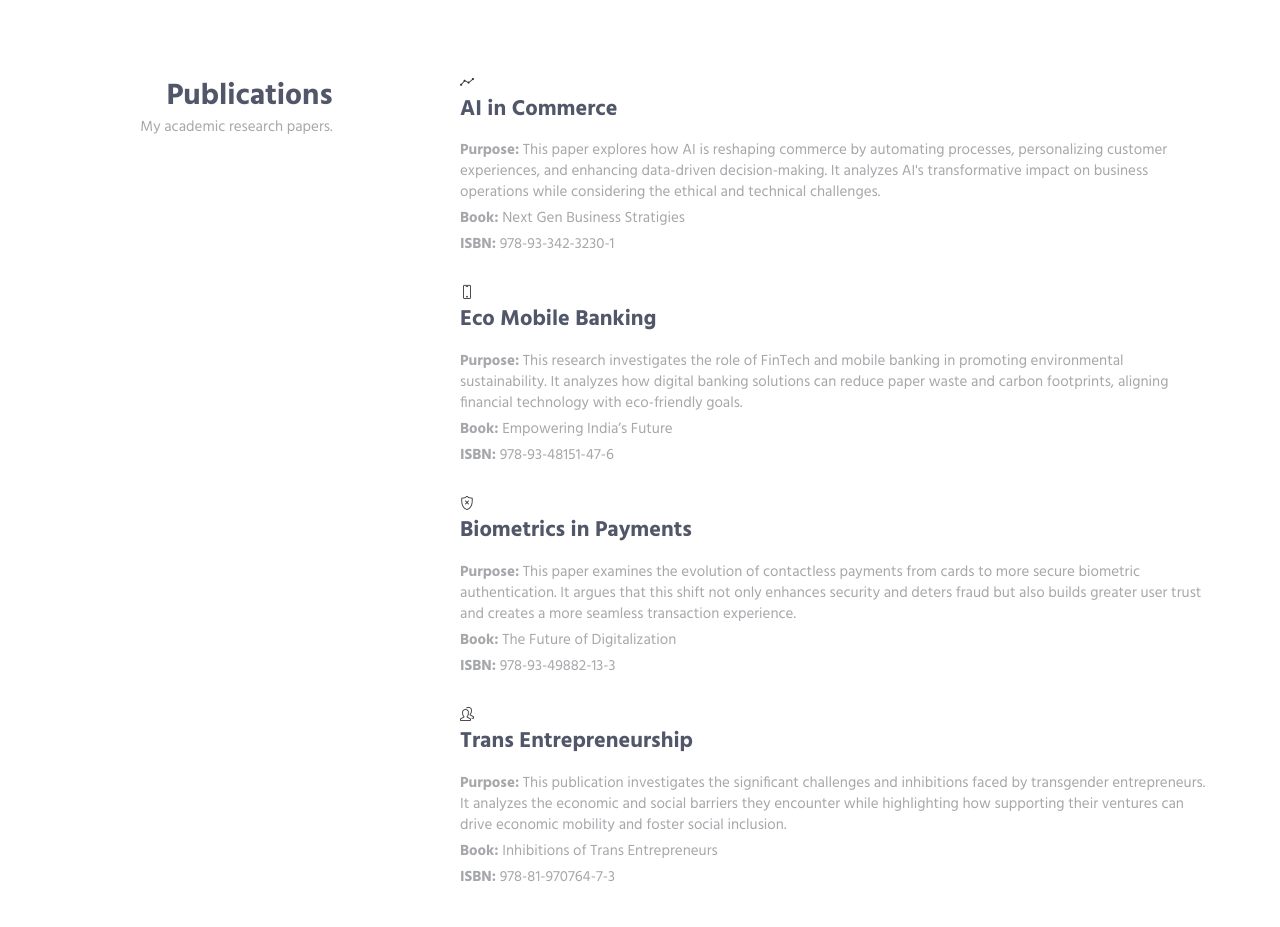
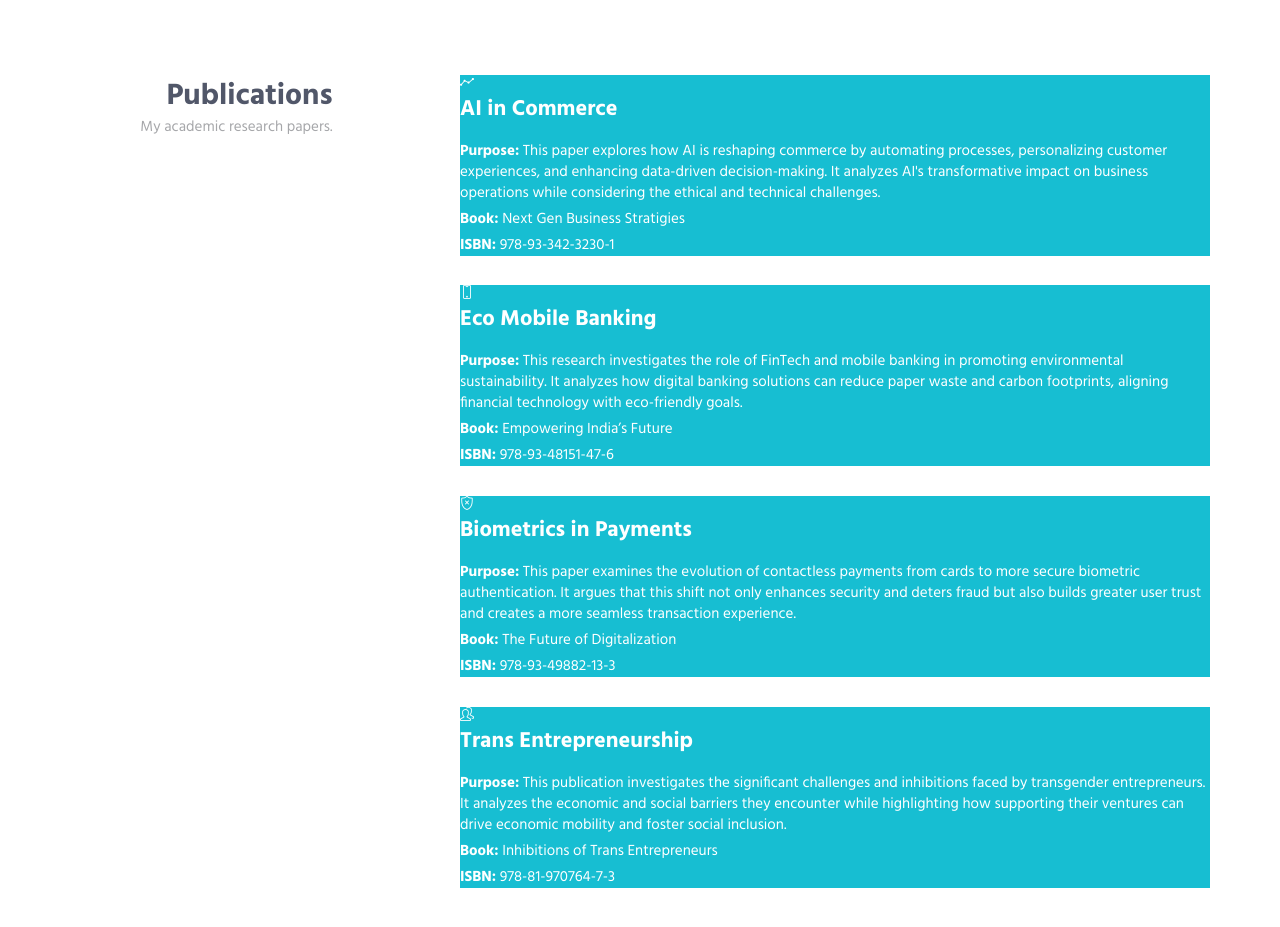
Before and after one commit to gdsarath/portfolio, a plain HTML site: page index.html.html in a window 1280 px wide. Shown: the part 3040-3967 px from the top of the page. Drawn offline with nearby package versions, Linux system fonts and the light colour scheme.

Commit message:
Update index.html.html

```diff
--- a/index.html.html
+++ b/index.html.html
@@ -522,6 +522,7 @@
             </div>
         </div>
         <!-- End Work -->
+        <!-- publications -->
         <div id="publications" class="bg-color-light">
     <div class="container content-lg">
 
@@ -534,50 +535,50 @@
             </div>
             <div class="col-sm-8 col-sm-offset-1">
 
-                <div class="service-block-in margin-b-30">
-                    <div class="service-icon">
+                <div class="service-block-in margin-b-30 bg-color-base wow zoomIn" data-wow-duration=".3" data-wow-delay=".1s">
+                    <div class="service-icon" style="color: #fff; border-color: #fff;">
                         <i class="icon-graph"></i>
                     </div>
                     <div class="service-info">
-                        <h3>AI in Commerce</h3>
-                        <p class="margin-b-5"><strong>Purpose:</strong> This paper explores how AI is reshaping commerce by automating processes, personalizing customer experiences, and enhancing data-driven decision-making. It analyzes AI's transformative impact on business operations while considering the ethical and technical challenges.</p>
-                        <p class="margin-b-5"><strong>Book:</strong> Next Gen Business Stratigies</p>
-                        <p class="margin-b-5"><strong>ISBN:</strong> 978-93-342-3230-1</p>
+                        <h3 class="color-white">AI in Commerce</h3>
+                        <p class="margin-b-5 color-white"><strong>Purpose:</strong> This paper explores how AI is reshaping commerce by automating processes, personalizing customer experiences, and enhancing data-driven decision-making. It analyzes AI's transformative impact on business operations while considering the ethical and technical challenges.</p>
+                        <p class="margin-b-5 color-white"><strong>Book:</strong> Next Gen Business Stratigies</p>
+                        <p class="margin-b-5 color-white"><strong>ISBN:</strong> 978-93-342-3230-1</p>
                     </div>
                 </div>
 
-                <div class="service-block-in margin-b-30">
-                    <div class="service-icon">
+                <div class="service-block-in margin-b-30 bg-color-base wow zoomIn" data-wow-duration=".3" data-wow-delay=".2s">
+                    <div class="service-icon" style="color: #fff; border-color: #fff;">
                         <i class="icon-screen-smartphone"></i>
                     </div>
                     <div class="service-info">
-                        <h3>Eco Mobile Banking</h3>
-                        <p class="margin-b-5"><strong>Purpose:</strong> This research investigates the role of FinTech and mobile banking in promoting environmental sustainability. It analyzes how digital banking solutions can reduce paper waste and carbon footprints, aligning financial technology with eco-friendly goals.</p>
-                        <p class="margin-b-5"><strong>Book:</strong> Empowering India’s Future</p>
-                        <p class="margin-b-5"><strong>ISBN:</strong> 978-93-48151-47-6</p>
+                        <h3 class="color-white">Eco Mobile Banking</h3>
+                        <p class="margin-b-5 color-white"><strong>Purpose:</strong> This research investigates the role of FinTech and mobile banking in promoting environmental sustainability. It analyzes how digital banking solutions can reduce paper waste and carbon footprints, aligning financial technology with eco-friendly goals.</p>
+                        <p class="margin-b-5 color-white"><strong>Book:</strong> Empowering India’s Future</p>
+                        <p class="margin-b-5 color-white"><strong>ISBN:</strong> 978-93-48151-47-6</p>
                     </div>
                 </div>
 
-                <div class="service-block-in margin-b-30">
-                    <div class="service-icon">
+                <div class="service-block-in margin-b-30 bg-color-base wow zoomIn" data-wow-duration=".3" data-wow-delay=".3s">
+                    <div class="service-icon" style="color: #fff; border-color: #fff;">
                         <i class="icon-shield"></i>
                     </div>
                     <div class="service-info">
-                        <h3>Biometrics in Payments</h3>
-                        <p class="margin-b-5"><strong>Purpose:</strong> This paper examines the evolution of contactless payments from cards to more secure biometric authentication. It argues that this shift not only enhances security and deters fraud but also builds greater user trust and creates a more seamless transaction experience.</p>
-                        <p class="margin-b-5"><strong>Book:</strong> The Future of Digitalization</p>
-                        <p class="margin-b-5"><strong>ISBN:</strong> 978-93-49882-13-3</p>
+                        <h3 class="color-white">Biometrics in Payments</h3>
+                        <p class="margin-b-5 color-white"><strong>Purpose:</strong> This paper examines the evolution of contactless payments from cards to more secure biometric authentication. It argues that this shift not only enhances security and deters fraud but also builds greater user trust and creates a more seamless transaction experience.</p>
+                        <p class="margin-b-5 color-white"><strong>Book:</strong> The Future of Digitalization</p>
+                        <p class="margin-b-5 color-white"><strong>ISBN:</strong> 978-93-49882-13-3</p>
                     </div>
                 </div>
 
-                <div class="service-block-in"> <div class="service-icon">
+                <div class="service-block-in bg-color-base wow zoomIn" data-wow-duration=".3" data-wow-delay=".4s"> <div class="service-icon" style="color: #fff; border-color: #fff;">
                         <i class="icon-people"></i>
                     </div>
                     <div class="service-info">
-                        <h3>Trans Entrepreneurship</h3>
-                        <p class="margin-b-5"><strong>Purpose:</strong> This publication investigates the significant challenges and inhibitions faced by transgender entrepreneurs. It analyzes the economic and social barriers they encounter while highlighting how supporting their ventures can drive economic mobility and foster social inclusion.</p>
-                        <p class="margin-b-5"><strong>Book:</strong> Inhibitions of Trans Entrepreneurs</p>
-                        <p class="margin-b-5"><strong>ISBN:</strong> 978-81-970764-7-3</p>
+                        <h3 class="color-white">Trans Entrepreneurship</h3>
+                        <p class="margin-b-5 color-white"><strong>Purpose:</strong> This publication investigates the significant challenges and inhibitions faced by transgender entrepreneurs. It analyzes the economic and social barriers they encounter while highlighting how supporting their ventures can drive economic mobility and foster social inclusion.</p>
+                        <p class="margin-b-5 color-white"><strong>Book:</strong> Inhibitions of Trans Entrepreneurs</p>
+                        <p class="margin-b-5 color-white"><strong>ISBN:</strong> 978-81-970764-7-3</p>
                     </div>
                 </div>
 
@@ -585,6 +586,7 @@
             </div>
     </div>
 </div>
+        <!-- End publications  -->
         <!-- Contact -->
         <div id="contact">
             <div class="bg-color-sky-light">
```
